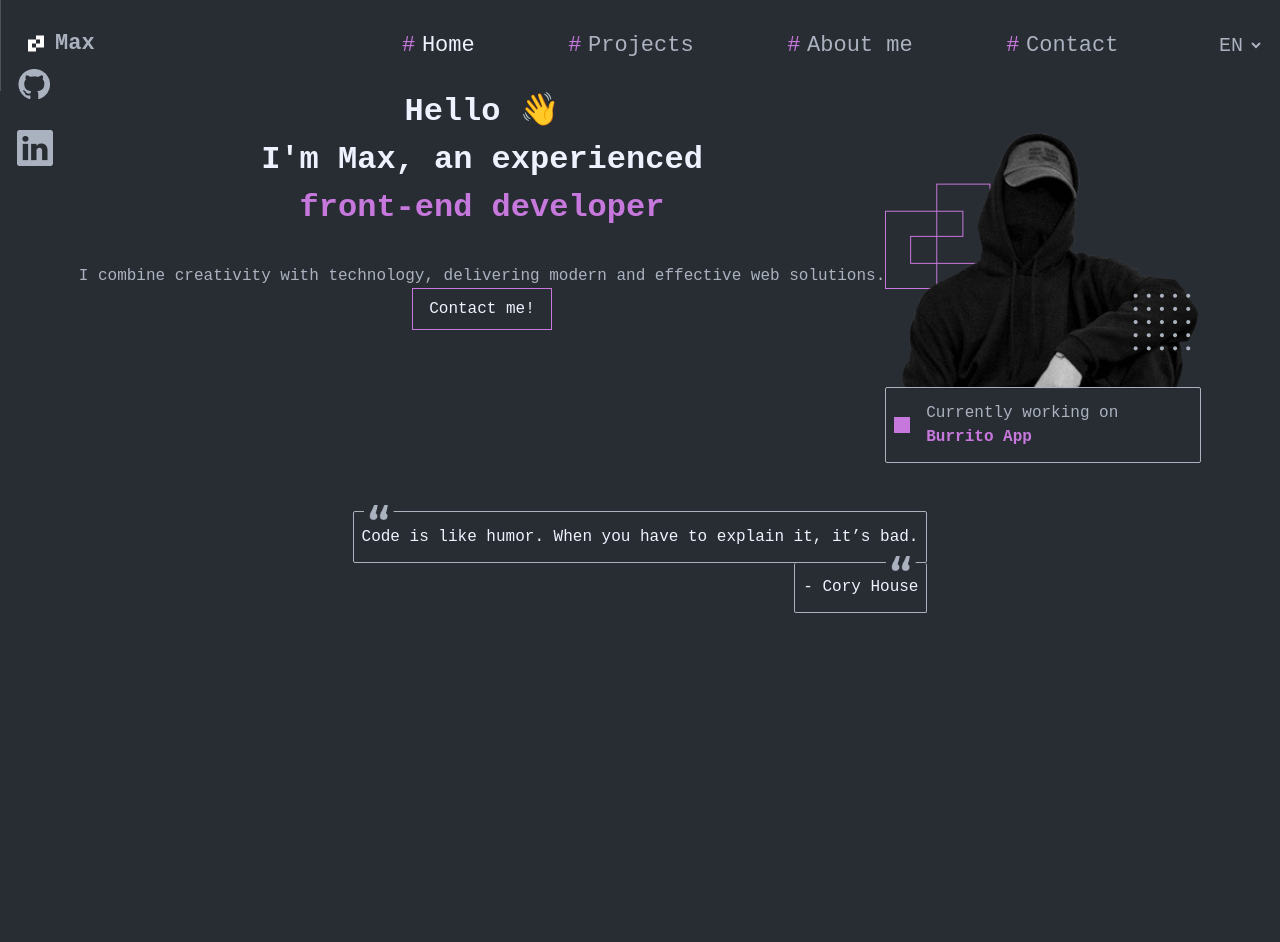
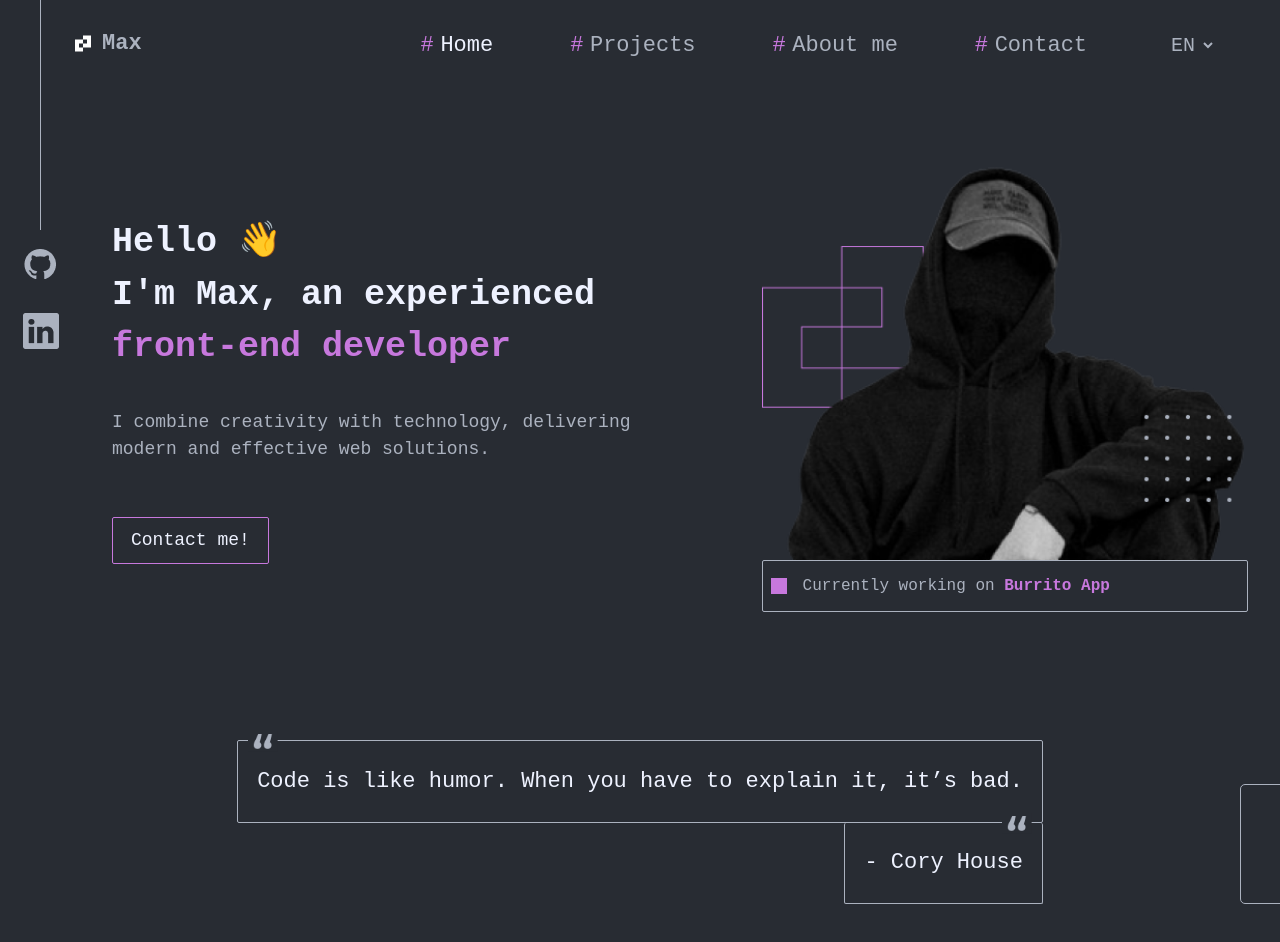
Before and after one commit to maxszymanski/portfolio, a React (Vite) app: page / in a window 1280 px wide. Shown: the top 942 px of the page. Before the commit the page ends 800 px from the top, so only its background shows below. Built offline with nearby package versions, Linux system fonts and the light colour scheme.

Commit message:
finish header section

```diff
--- a/src/context/AppContext.jsx
+++ b/src/context/AppContext.jsx
@@ -13,11 +13,13 @@ const AppProvider = ({ children }) => {
         if (showNav) {
             document.body.style.overflow = 'hidden'
         } else {
-            document.body.style.overflow = 'auto'
+            document.body.style.overflowY = 'auto'
+            document.body.style.overflowX = 'hidden'
         }
 
         return () => {
-            document.body.style.overflow = 'auto'
+            document.body.style.overflowY = 'auto'
+            document.body.style.overflowX = 'auto'
         }
     }, [showNav])
 
--- a/src/features/mainPage/Header.jsx
+++ b/src/features/mainPage/Header.jsx
@@ -10,6 +10,13 @@ const MainHeader = styled.header`
     flex-direction: column;
     padding: 5em 1.5em;
     align-items: center;
+
+    @media ${screenWidth.lg} {
+        padding: 8em 2em 5em;
+    }
+    @media ${screenWidth.xl} {
+        padding-top: 10em;
+    }
 `
 
 const HeaderBox = styled.div`
@@ -18,6 +25,37 @@ const HeaderBox = styled.div`
 
     @media ${screenWidth.lg} {
         flex-direction: row;
+        align-items: center;
+        margin-bottom: 3em;
+    }
+    @media ${screenWidth.xl} {
+        margin-bottom: 5em;
+    }
+`
+
+const RotatedSquare = styled.div`
+    position: absolute;
+    display: none;
+    right: -5em;
+    bottom: 5em;
+    height: 120px;
+    width: 120px;
+    background-color: transparent;
+    border: 1px solid var(--color-gray);
+    border-radius: 5px;
+    animation: 100s infinite rotateSquare;
+
+    @media ${screenWidth.xl} {
+        display: block;
+    }
+
+    @keyframes rotateSquare {
+        from {
+            rotate: 0deg;
+        }
+        to {
+            rotate: 360deg;
+        }
     }
 `
 
@@ -29,6 +67,7 @@ function Header() {
                 <HeaderImage />
             </HeaderBox>
             <HeaderQoute />
+            <RotatedSquare />
         </MainHeader>
     )
 }
--- a/src/features/mainPage/HeaderImage.jsx
+++ b/src/features/mainPage/HeaderImage.jsx
@@ -1,7 +1,7 @@
 import styled from 'styled-components'
-
-import { TitleSpan } from './HeaderTitle'
 import { useTranslation } from 'react-i18next'
+import { screenWidth } from '../../styles/mediaQueries'
+import { Link } from 'react-router-dom'
 
 export const commonStyles = `
 position: relative;
@@ -31,28 +31,69 @@ const HeaderImageBox = styled.div`
     align-items: center;
     margin-top: 3em;
     margin-bottom: 0.5em;
+
+    @media ${screenWidth.lg} {
+        margin-top: 0;
+        flex-basis: 40%;
+    }
+    /* @media ${screenWidth.xl} {
+        flex-basis: 50%;
+    } */
 `
-const HeaderImg = styled.img`
+const HeaderImgSmall = styled.img`
     width: 100%;
     max-width: 450px;
     margin-bottom: -0.1em;
+
+    @media ${screenWidth.lg} {
+        display: none;
+    }
+`
+const HeaderImgBig = styled.img`
+    display: none;
+    width: 100%;
+    @media ${screenWidth.lg} {
+        display: block;
+    }
 `
 export const TitleInfo = styled.p`
+    display: flex;
+    flex-direction: column;
     color: var(--color-gray);
+
+    @media ${screenWidth.sm} {
+        flex-direction: row;
+        gap: 0.6em;
+        align-items: center;
+    }
+`
+
+const TitleLink = styled(Link)`
+    color: var(--color-primary);
+    font-weight: 800;
+    transition: color 0.3s;
+
+    &:hover {
+        color: #a864bb;
+    }
 `
 
 function HeaderImage() {
     const { t } = useTranslation()
     return (
         <HeaderImageBox>
-            <HeaderImg
+            <HeaderImgSmall
                 src="./images/header-image.webp"
+                alt="picture of hacker"
+            />
+            <HeaderImgBig
+                src="./images/header-image-big.webp"
                 alt="picture of hacker"
             />
             <WorkingBox>
                 <Square />
                 <TitleInfo>
-                    {t('workingon')} <br /> <TitleSpan>Burrito App</TitleSpan>{' '}
+                    {t('workingon')} <TitleLink to="/">Burrito App</TitleLink>{' '}
                 </TitleInfo>
             </WorkingBox>
         </HeaderImageBox>
--- a/src/features/mainPage/HeaderQoute.jsx
+++ b/src/features/mainPage/HeaderQoute.jsx
@@ -1,8 +1,9 @@
 import styled from 'styled-components'
 import { commonStyles } from './HeaderImage'
 import { useTranslation } from 'react-i18next'
+import { screenWidth } from '../../styles/mediaQueries'
 
-const QuoteFlex = styled.div`
+const QuoteContainer = styled.div`
     display: flex;
     flex-direction: column;
     align-items: flex-end;
@@ -38,19 +39,30 @@ const QouteBottom = styled.img`
 
 const Quote = styled.p`
     color: var(--color-white);
+
+    @media ${screenWidth.lg} {
+        font-size: 2rem;
+        padding: 0.3em;
+    }
+    @media ${screenWidth.xl} {
+        font-size: 2.2rem;
+        padding: 0.5em;
+    }
 `
 
 function HeaderQoute() {
     const { t } = useTranslation()
     return (
-        <QuoteFlex>
+        <QuoteContainer>
             <QuoteBox>
                 <Quote>{t('quote')}</Quote>
                 <QouteTop src="/images/quote.png" />
                 <QouteBottom src="/images/quote.png" />
             </QuoteBox>
-            <AuthorBox>- Cory House</AuthorBox>
-        </QuoteFlex>
+            <AuthorBox>
+                <Quote>- Cory House</Quote>
+            </AuthorBox>
+        </QuoteContainer>
     )
 }
 
--- a/src/features/mainPage/HeaderTitle.jsx
+++ b/src/features/mainPage/HeaderTitle.jsx
@@ -1,8 +1,26 @@
 import { useTranslation } from 'react-i18next'
 import styled from 'styled-components'
 import { screenWidth } from '../../styles/mediaQueries'
-import { TitleInfo } from './HeaderImage'
+
 import StyledLink from '../../ui/StyledLink'
+
+const TitleBox = styled.div`
+    margin-top: 0.5em;
+    text-align: center;
+
+    @media ${screenWidth.md} {
+        padding: 0 5em;
+    }
+    @media ${screenWidth.lg} {
+        padding: 0 3em 0 0;
+        margin-top: 0;
+        text-align: left;
+        flex-basis: 60%;
+    }
+    @media ${screenWidth.xl} {
+        padding: 0 8em 0 5em;
+    }
+`
 
 const Title = styled.h1`
     font-size: 3.2rem;
@@ -12,15 +30,30 @@ const Title = styled.h1`
     @media ${screenWidth.small} {
         padding: 0 0.5em;
     }
+    @media ${screenWidth.lg} {
+        padding: 0;
+    }
+    @media ${screenWidth.xl} {
+        font-size: 3.5rem;
+    }
+    @media ${screenWidth.xxl} {
+        font-size: 4rem;
+    }
 `
 export const TitleSpan = styled.span`
     color: var(--color-primary);
     font-weight: 800;
 `
 
-const TitleBox = styled.div`
-    margin-top: 0.5em;
-    text-align: center;
+const TitleText = styled.p`
+    color: var(--color-gray);
+
+    @media ${screenWidth.md} {
+        margin-bottom: 3em;
+    }
+    @media ${screenWidth.xl} {
+        font-size: 1.8rem;
+    }
 `
 
 function HeaderTitle() {
@@ -32,7 +65,7 @@ function HeaderTitle() {
                 <br />
                 {t('welcome')} <br /> <TitleSpan>front-end developer</TitleSpan>
             </Title>
-            <TitleInfo>{t('introduction')}</TitleInfo>
+            <TitleText>{t('introduction')}</TitleText>
             <StyledLink isMobile text="contactme" to="/contact" />
         </TitleBox>
     )
--- a/src/locales/pl.json
+++ b/src/locales/pl.json
@@ -7,6 +7,6 @@
     "contact": "Kontakt",
     "aboutMe": "O mnie",
     "workingon": "Obecnie pracuję nad",
-    "quote": "Kod jest jak humor. Jeśli trzeba go wyjaśniać, jest zły.",
+    "quote": "Kod jest jak humor. Jeśli trzeba go wyjaśniać, jest słaby.",
     "contactme": "Skontaktuj się!"
 }
--- a/src/styles/GlobalStyles.js
+++ b/src/styles/GlobalStyles.js
@@ -1,6 +1,7 @@
 import { createGlobalStyle } from 'styled-components'
 // Supports weights 300-700
 import '@fontsource-variable/fira-code'
+import { screenWidth } from './mediaQueries'
 
 const GlobalStyles = createGlobalStyle`
 :root {
@@ -9,7 +10,10 @@ const GlobalStyles = createGlobalStyle`
   --color-white: #eef2ff;
   --color-primary: #C778DD;
   --color-gray: #ABB2BF;
-  --color-stone: #4d5158
+  --color-stone: #4d5158;
+  --color-socialLink: #4d51584c;
+  --color-primaryLink: #c778dd33;
+  --color-primaryHover:
 
 }
 
@@ -24,6 +28,8 @@ const GlobalStyles = createGlobalStyle`
 
 html {
   font-size: 62.5%;
+  overflow-x: hidden;
+
 }
 
 body {
@@ -33,8 +39,8 @@ body {
   line-height: 1.5;
   font-size: 1.6rem;
   position: relative;
+  width: 100%;
 
-  width: 100%;
 }
 
 input,
--- /dev/null
+++ b/src/ui/NavSocials.jsx
@@ -0,0 +1,62 @@
+import { Link } from 'react-router-dom'
+import styled from 'styled-components'
+import { screenWidth } from '../styles/mediaQueries'
+
+const SocialBox = styled.div`
+    display: flex;
+    align-items: center;
+    justify-content: center;
+    gap: 0.5em;
+
+    @media ${screenWidth.sm} {
+        justify-content: flex-start;
+    }
+    @media ${screenWidth.lg} {
+        display: none;
+    }
+    @media ${screenWidth.xl} {
+        position: fixed;
+        display: flex;
+        left: 15px;
+        top: 0;
+        flex-direction: column;
+    }
+    @media ${screenWidth.xxl} {
+        left: 30px;
+    }
+`
+
+const SocialLink = styled(Link)`
+    padding: 0.1em;
+    border-radius: 8px;
+    transition: background-color 0.3s;
+    &:hover {
+        background-color: var(--color-socialLink);
+    }
+`
+const Line = styled.div`
+    display: hidden;
+    height: 230px;
+    width: 1px;
+    background-color: var(--color-gray);
+
+    @media ${screenWidth.xl} {
+        display: block;
+    }
+`
+
+function NavSocials() {
+    return (
+        <SocialBox>
+            <Line />
+            <SocialLink to="https://github.com/maxszymanski">
+                <img src="./images/github.png" />
+            </SocialLink>
+            <SocialLink to="https://pl.linkedin.com/">
+                <img src="./images/linkedin.png" />
+            </SocialLink>
+        </SocialBox>
+    )
+}
+
+export default NavSocials
--- a/src/ui/Navigation.jsx
+++ b/src/ui/Navigation.jsx
@@ -3,9 +3,9 @@ import { useAppContext } from '../context/useAppContext'
 import NavigationLink from './NavigationLink'
 import LanguageSwitcher from './LanguageSwitcher'
 import { useTranslation } from 'react-i18next'
-import { Link } from 'react-router-dom'
 import { screenWidth } from '../styles/mediaQueries'
 import Logo from './Logo'
+import NavSocials from './NavSocials'
 
 const Nav = styled.nav`
     position: fixed;
@@ -25,9 +25,14 @@ const Nav = styled.nav`
         border-left: 1px solid var(--color-stone);
     }
     @media ${screenWidth.lg} {
+        position: absolute;
         transform: translate(0);
         padding: 1em;
         height: fit-content;
+        border-left: none;
+    }
+    @media ${screenWidth.xl} {
+        padding: 1em 4em;
     }
 `
 
@@ -61,22 +66,6 @@ const NavList = styled.ul`
         width: 70%;
     }
 `
-const SocialBox = styled.div`
-    display: flex;
-    align-items: center;
-    justify-content: center;
-    gap: 0.5em;
-
-    @media ${screenWidth.sm} {
-        justify-content: flex-start;
-    }
-    @media ${screenWidth.lg} {
-        position: fixed;
-        left: 10px;
-        top: 60px;
-        flex-direction: column;
-    }
-`
 
 function Navigation() {
     const { showNav } = useAppContext()
@@ -93,14 +82,7 @@ function Navigation() {
                     <NavigationLink to="/contact" text={t('contact')} />
                     <LanguageSwitcher />
                 </NavList>
-                <SocialBox>
-                    <Link to="https://github.com/maxszymanski">
-                        <img src="./images/github.png" />
-                    </Link>
-                    <Link to="https://pl.linkedin.com/">
-                        <img src="./images/linkedin.png" />
-                    </Link>
-                </SocialBox>
+                <NavSocials />
             </NavContainer>
         </Nav>
     )
--- a/src/ui/StyledLink.jsx
+++ b/src/ui/StyledLink.jsx
@@ -7,9 +7,21 @@ const PrimaryLink = styled(Link)`
     border: 1px solid var(--color-primary);
     padding: 0.5em 1em;
     display: ${(props) => (props.$isMobile ? 'none' : 'inline-block')};
+    background-color: transparent;
+    transition: background-color 0.3s;
+    border-radius: 2px;
+    &:hover {
+        background-color: var(--color-primaryLink);
+    }
 
     @media ${screenWidth.md} {
         display: inline-block;
+    }
+    @media ${screenWidth.xl} {
+        font-size: 1.8rem;
+    }
+    @media ${screenWidth.xxl} {
+        font-size: 2rem;
     }
 `
 
```
Also changed, not shown: public/images/header-image-big.webp (added).
